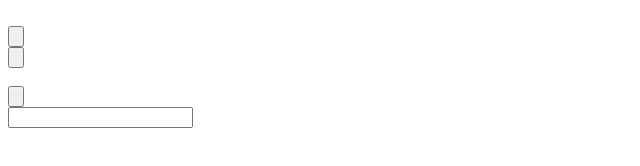
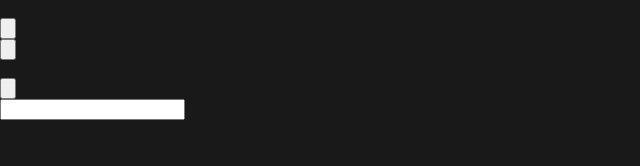
Before and after one commit to guiolivi/numi-converter, a website built with Vite: page index.html in a window 1280 px wide. Shown: the whole page, without its empty margins (0-640 px from the left). Built offline with nearby package versions, Linux system fonts and the light colour scheme.

Commit message:
feat: start styling website

```diff
--- a/index.html
+++ b/index.html
@@ -5,6 +5,9 @@
   <meta name="viewport" content="width=device-width, initial-scale=1.0">
   <meta name="description" content="Numi Converter lets you convert between multiple currencies with no rate limits, using Currency API.">
   <link rel="icon" type="image/x-icon" href="/numi.ico">
+  <link rel="preconnect" href="https://fonts.googleapis.com">
+  <link rel="preconnect" href="https://fonts.gstatic.com" crossorigin>
+  <link href="https://fonts.googleapis.com/css2?family=Montserrat:ital,wght@0,100..900;1,100..900&family=Raleway:ital,wght@0,100..900;1,100..900&display=swap" rel="stylesheet">
   <link rel="stylesheet" href="src/style.css">
   <script type="module" src="src/script.js"></script>
   <title>Numi Converter</title>
--- a/src/style.css
+++ b/src/style.css
@@ -1,5 +1,7 @@
 :root {
     /* Fonts */
+    --primary-font: "Raleway", sans-serif;
+    --secondary-font: "Montserrat", sans-serif;
 
     /* Colors */
     --background-color: #191919;
@@ -10,7 +12,18 @@
     --quaternary-color: #6C6C6C;
     --quinary-color: #A4A4A4;
     --senary-color: #B3B3B3;
+    --extra-color-1: #222222;
 
     --base-color: #FFFFFF;
     --base-color_alt: #DFDFDF;
 }
+
+body {
+    display: flex;
+    flex-direction: column;
+    background-color: var(--background-color);
+    margin: 0;
+    padding: 0;
+    width: 100vw;
+    height: 100vh;
+}
```
